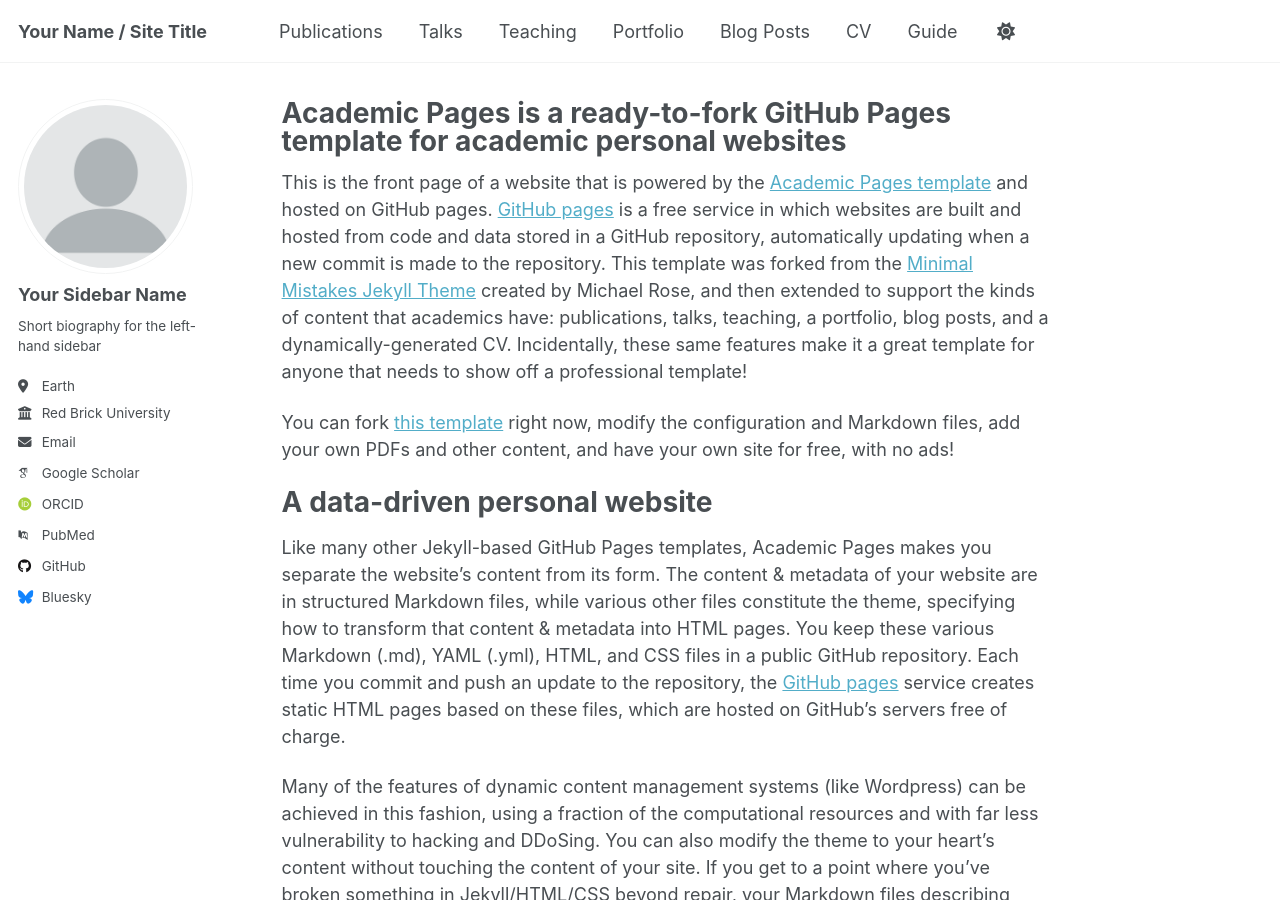
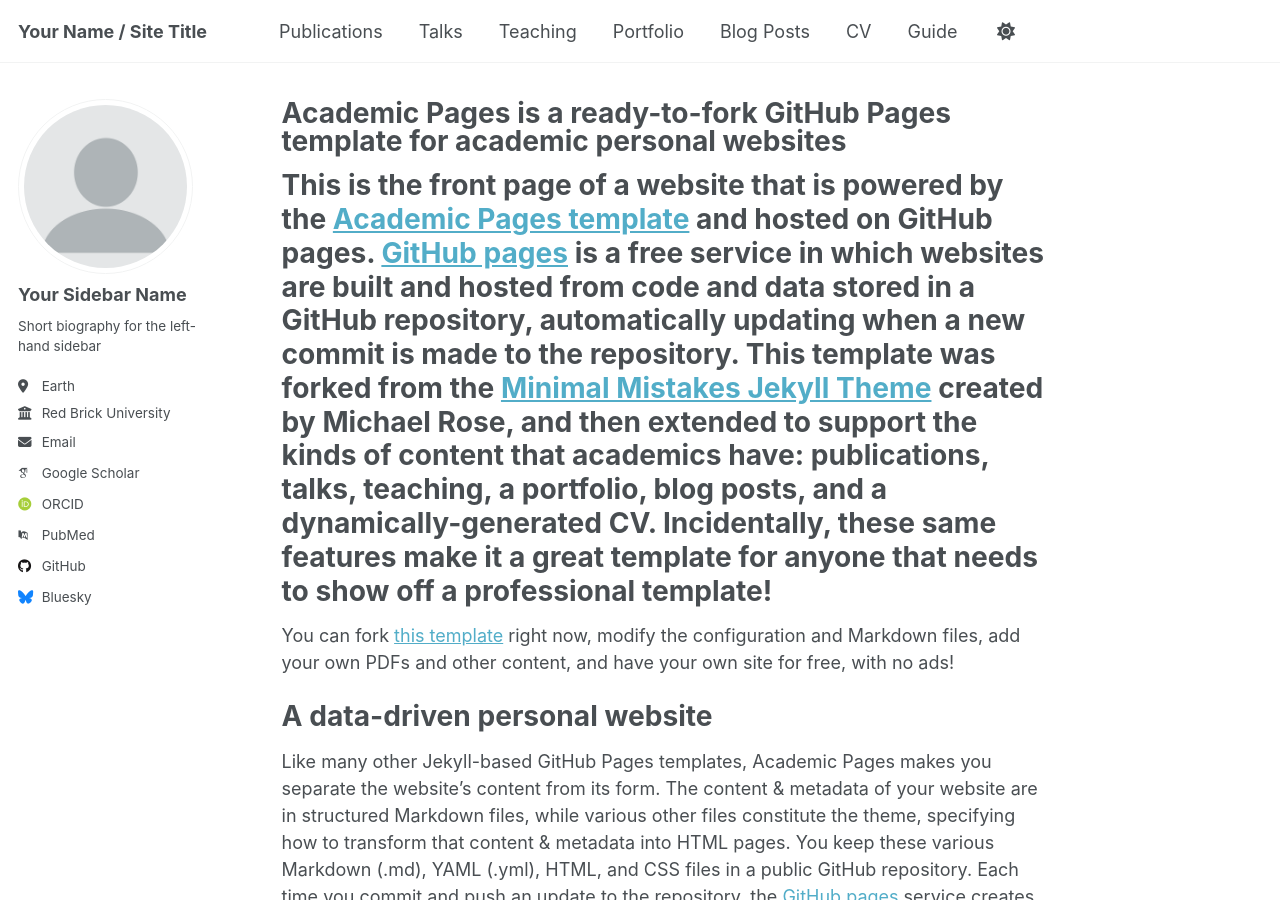
Before and after one commit to MountVeil/MountVeil.github.io, a Jekyll site: the page built from _pages/about.md, in a window 1280 px wide and 900 px high. Built offline with Jekyll 4.4.1, drawn with Linux system fonts in a browser that asks for light colours; some web fonts are replaced; a script that is not in the unit is left out.

Commit message:
Update about.md

```diff
--- a/_pages/about.md
+++ b/_pages/about.md
@@ -7,7 +7,7 @@ redirect_from:
   - /about.html
 ---
 
-This is the front page of a website that is powered by the [Academic Pages template](https://github.com/academicpages/academicpages.github.io) and hosted on GitHub pages. [GitHub pages](https://pages.github.com) is a free service in which websites are built and hosted from code and data stored in a GitHub repository, automatically updating when a new commit is made to the repository. This template was forked from the [Minimal Mistakes Jekyll Theme](https://mmistakes.github.io/minimal-mistakes/) created by Michael Rose, and then extended to support the kinds of content that academics have: publications, talks, teaching, a portfolio, blog posts, and a dynamically-generated CV. Incidentally, these same features make it a great template for anyone that needs to show off a professional template!
+# This is the front page of a website that is powered by the [Academic Pages template](https://github.com/academicpages/academicpages.github.io) and hosted on GitHub pages. [GitHub pages](https://pages.github.com) is a free service in which websites are built and hosted from code and data stored in a GitHub repository, automatically updating when a new commit is made to the repository. This template was forked from the [Minimal Mistakes Jekyll Theme](https://mmistakes.github.io/minimal-mistakes/) created by Michael Rose, and then extended to support the kinds of content that academics have: publications, talks, teaching, a portfolio, blog posts, and a dynamically-generated CV. Incidentally, these same features make it a great template for anyone that needs to show off a professional template!
 
  You can fork [this template](https://github.com/academicpages/academicpages.github.io) right now, modify the configuration and Markdown files, add your own PDFs and other content, and have your own site for free, with no ads!
 
```
